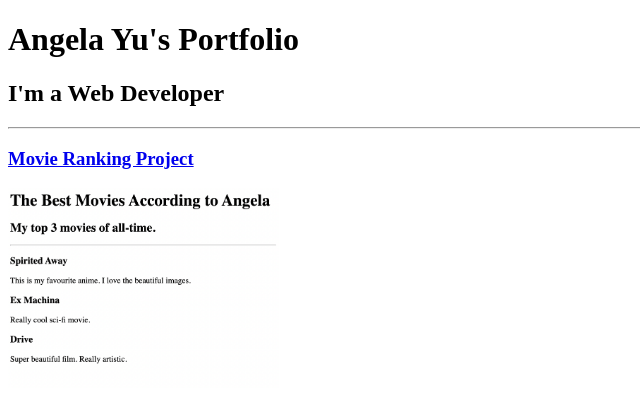
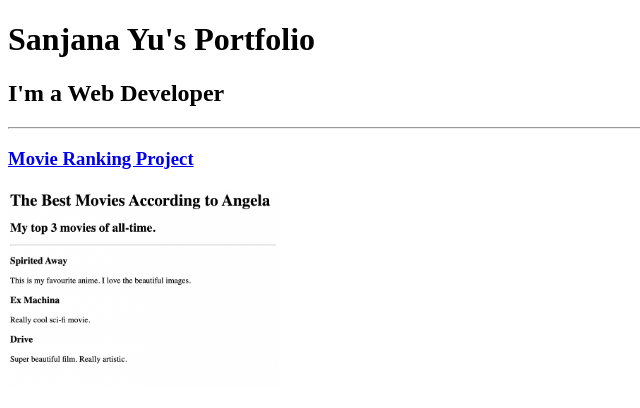
Before and after one commit to sanjanabc49/html-portfolio, a plain HTML site: page solution.html in a window 1280 px wide. Shown: the top 408 px of the page, without its empty margins (0-640 px from the left). Drawn offline with Linux system fonts and the light colour scheme.

Commit message:
Update solution.html

```diff
--- a/solution.html
+++ b/solution.html
@@ -3,11 +3,11 @@
 
 <head>
   <meta charset="UTF-8">
-  <title>Angela's Portfolio</title>
+  <title>Sanjan's Portfolio</title>
 </head>
 
 <body>
-  <h1>Angela Yu's Portfolio</h1>
+  <h1>Sanjana Yu's Portfolio</h1>
   <h2>I'm a Web Developer</h2>
   <hr />
   <h3><a href="./public/movie-ranking.html">Movie Ranking Project</a></h3>
```
